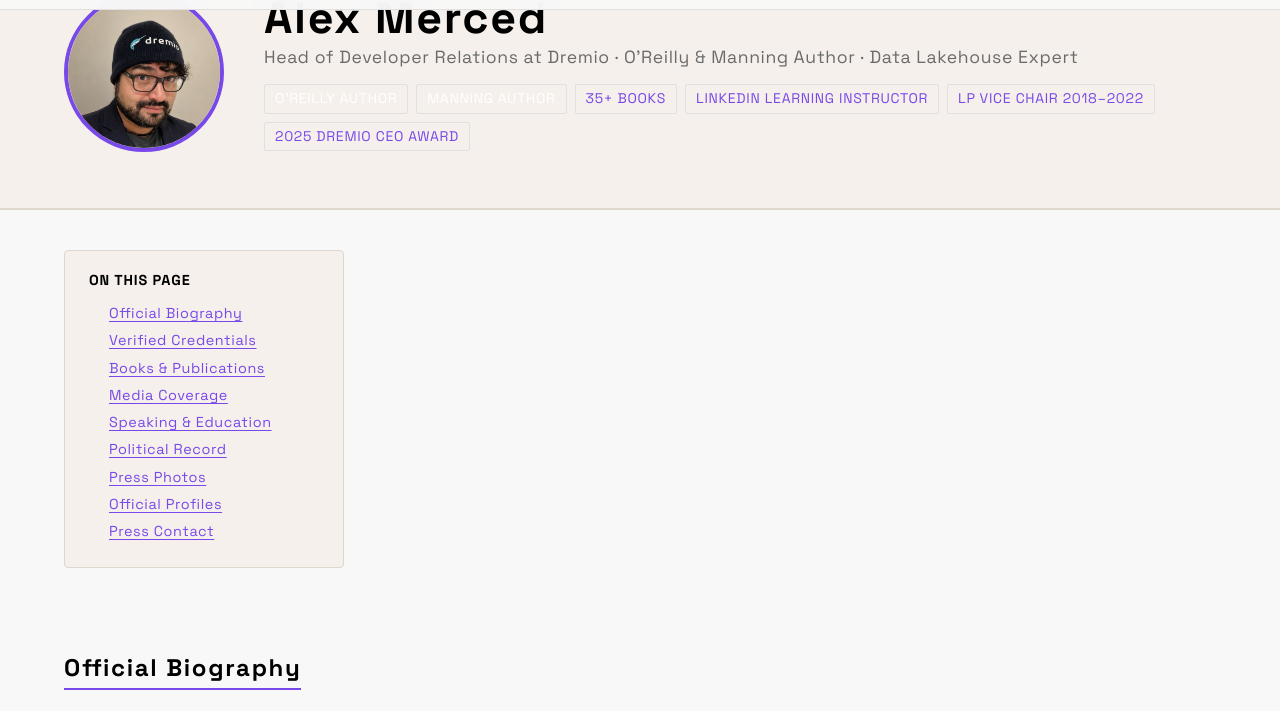
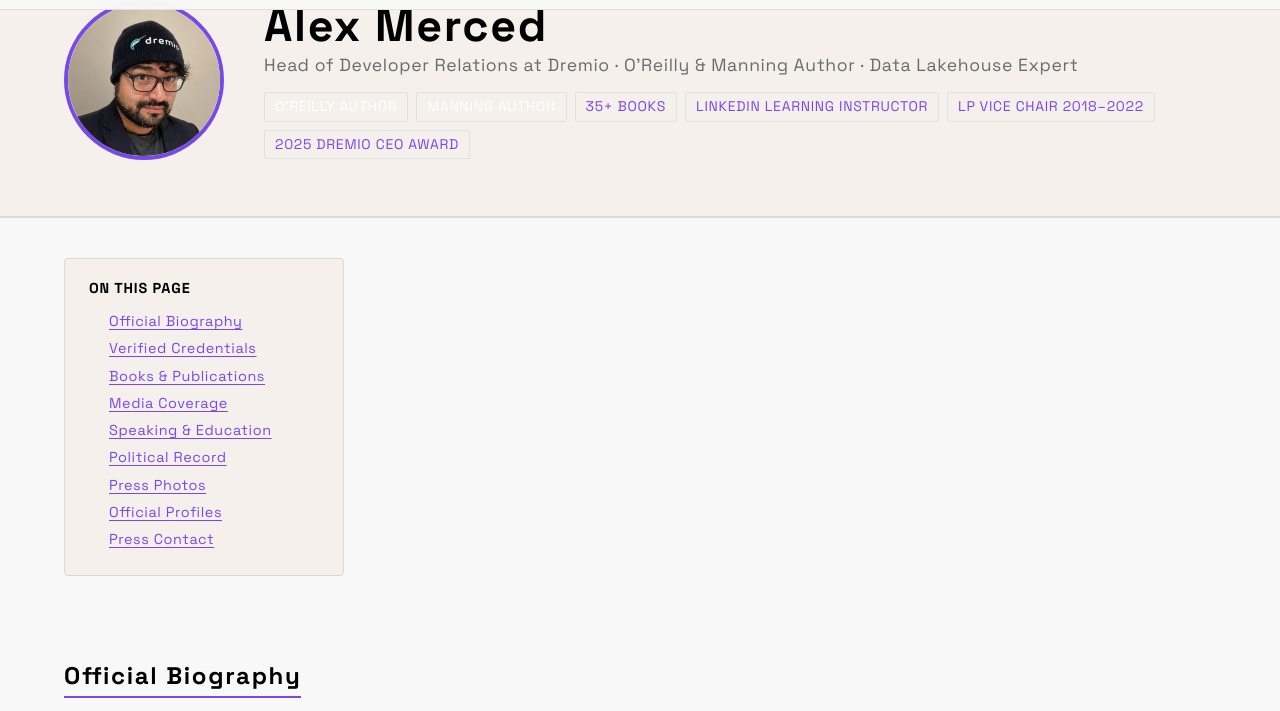
Before and after one commit to AlexMercedCoder/alexmerced_com_2026, a website built with Vite: page press_kit.html in a window 1280 px wide. Shown: the part 56-767 px from the top of the page. Built offline with nearby package versions, Linux system fonts and the light colour scheme.

Commit message:
Fix hero photo: move circle/overflow to picture element so img fills without clipping

```diff
--- a/press_kit.html
+++ b/press_kit.html
@@ -59,7 +59,7 @@
     /* Press Kit specific styles */
     .press-hero {
       background: var(--color-surface-alt, #f5f0eb);
-      padding: 3rem 0 3.5rem;
+      padding: 3.5rem 0;
       border-bottom: 2px solid var(--color-border, #e0d8cc);
     }
     .press-hero__inner {
@@ -68,15 +68,23 @@
       gap: 2.5rem;
       align-items: center;
     }
-    .press-hero__photo {
+    /* The <picture> element is the flex item — it defines the circle */
+    .press-hero__picture {
       width: 160px;
       height: 160px;
       min-width: 160px;
+      flex-shrink: 0;
       border-radius: 50%;
+      overflow: hidden;
+      border: 4px solid var(--color-accent, #c17f3c);
+      display: block;
+    }
+    /* The <img> fills the picture container */
+    .press-hero__photo {
+      width: 100%;
+      height: 100%;
       object-fit: cover;
-      object-position: center top;
-      border: 4px solid var(--color-accent, #c17f3c);
-      flex-shrink: 0;
+      object-position: center 15%;
       display: block;
     }
     .press-hero__name {
@@ -290,7 +298,7 @@
     @media (max-width: 640px) {
       .press-hero__inner { flex-direction: column; text-align: center; }
       .press-hero__badges { justify-content: center; }
-      .press-hero__photo { width: 130px; height: 130px; min-width: 130px; margin: 0 auto; }
+      .press-hero__picture { width: 120px; height: 120px; min-width: 120px; margin: 0 auto; }
       .press-hero__name { font-size: 2rem; }
       .sources-table { display: block; overflow-x: auto; }
     }
@@ -405,7 +413,7 @@
     <div class="press-hero">
       <div class="container">
         <div class="press-hero__inner">
-          <picture>
+          <picture class="press-hero__picture">
             <source srcset="/alexpics/photo-headshot-dremio-beanie-blazer.webp" type="image/webp">
             <img src="/alexpics/photo-headshot-dremio-beanie-blazer.png" alt="Alex Merced — official headshot" class="press-hero__photo">
           </picture>
```
Also changed, not shown: dist/press_kit.html.
